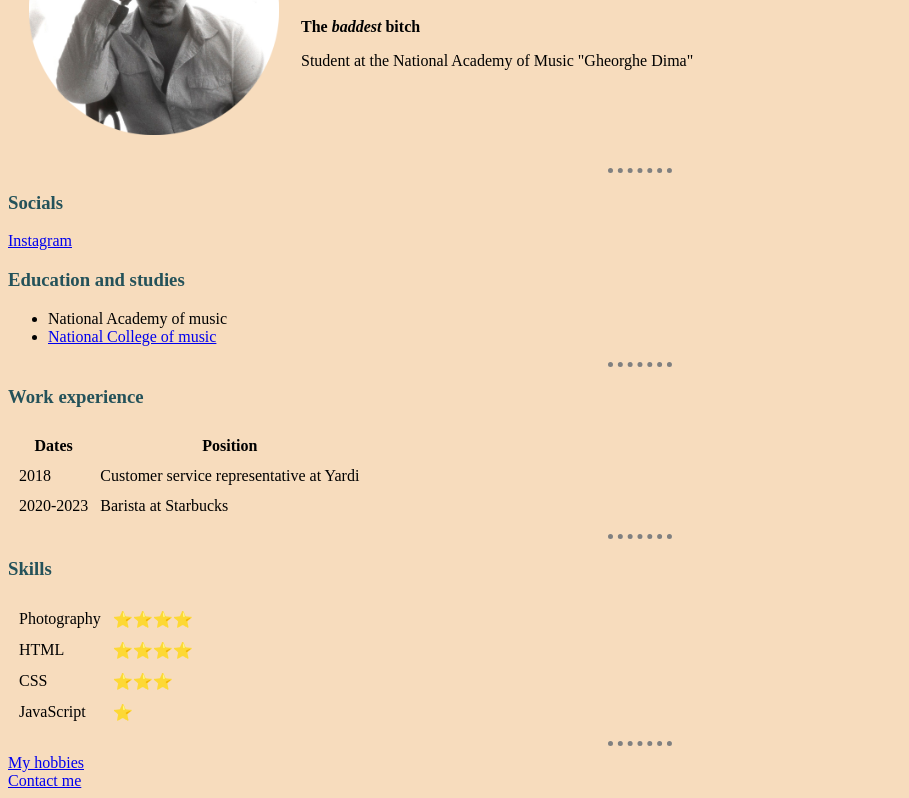
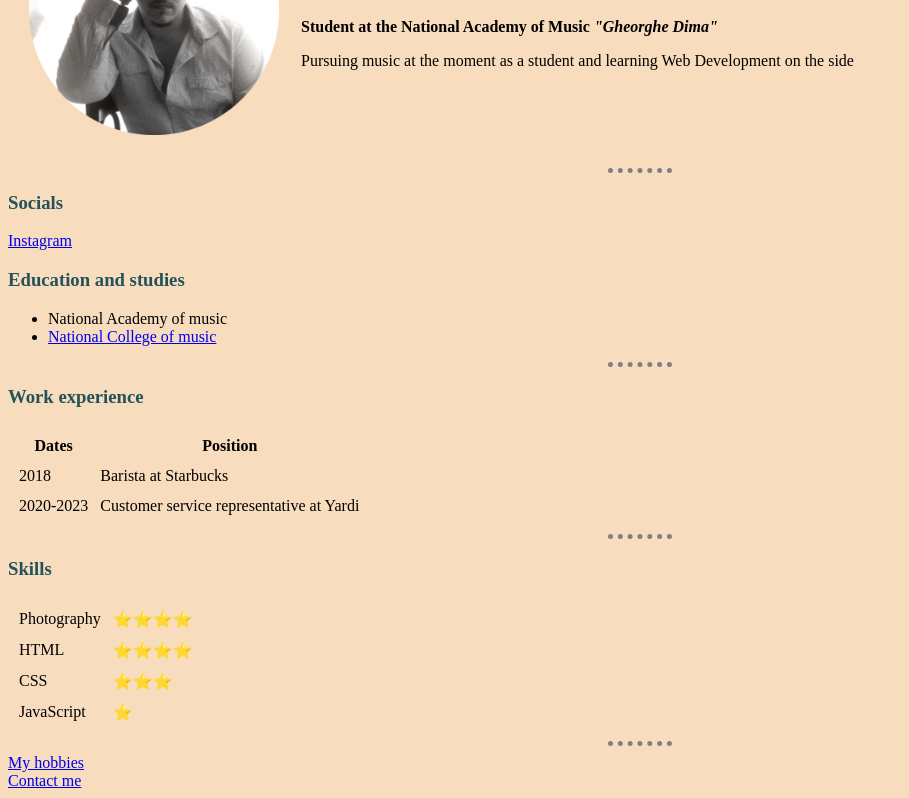
Before and after one commit to Jorjikk/CV, a plain HTML site: page index.html in a window 1280 px wide. Shown: the part 144-942 px from the top of the page, without its empty margins (0-909 px from the left). Drawn offline with Linux system fonts and the light colour scheme.

Commit message:
Added files via upload

```diff
--- a/index.html
+++ b/index.html
@@ -11,8 +11,8 @@
         <tr>
             <td><img src="George.png" alt="George profile picture" height="250" width="250"></td>
             <td><h1>George Tulbure</h1>
-                <p><strong>The <em>baddest</em> bitch</strong></p>
-                <p>Student at the National Academy of Music "Gheorghe Dima"</p></td>
+                <p><strong>Student at the National Academy of Music <em>"Gheorghe Dima"</em></strong></p>
+                <p>Pursuing music at the moment as a student and learning Web Development on the side</p></td>
         </tr>
     </table>
     <hr>
@@ -35,11 +35,11 @@
         <tbody>
             <tr>
                 <td>2018</td>
-                <td>Customer service representative at Yardi</td>
+                <td>Barista at Starbucks</td>
             </tr>
             <tr>
                 <td>2020-2023</td>
-                <td>Barista at Starbucks</td>
+                <td>Customer service representative at Yardi</td>
             </tr>
         </tbody>
     </table>
```
